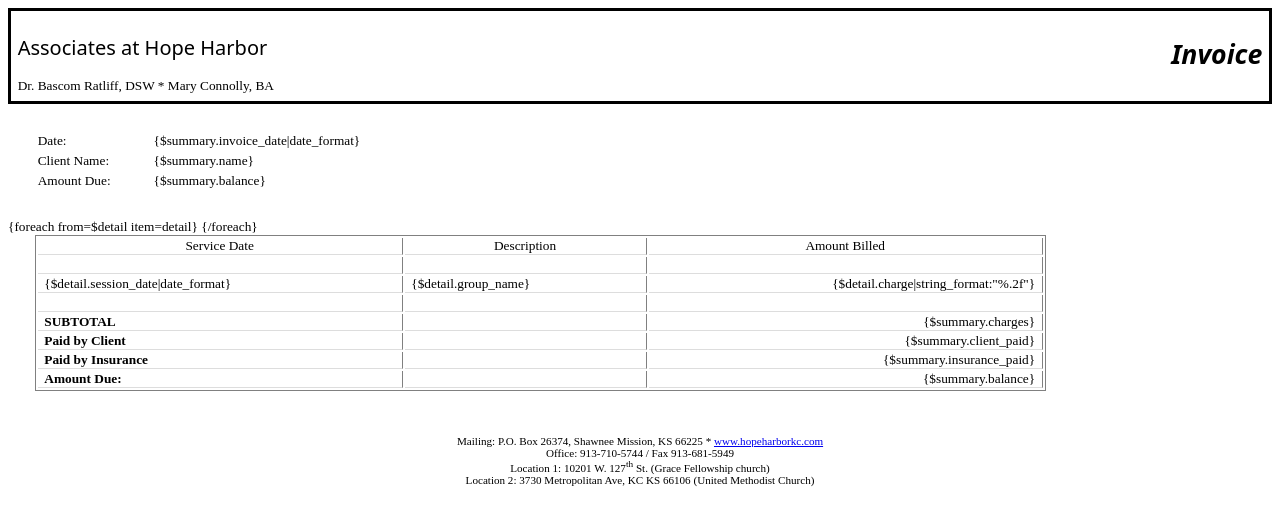
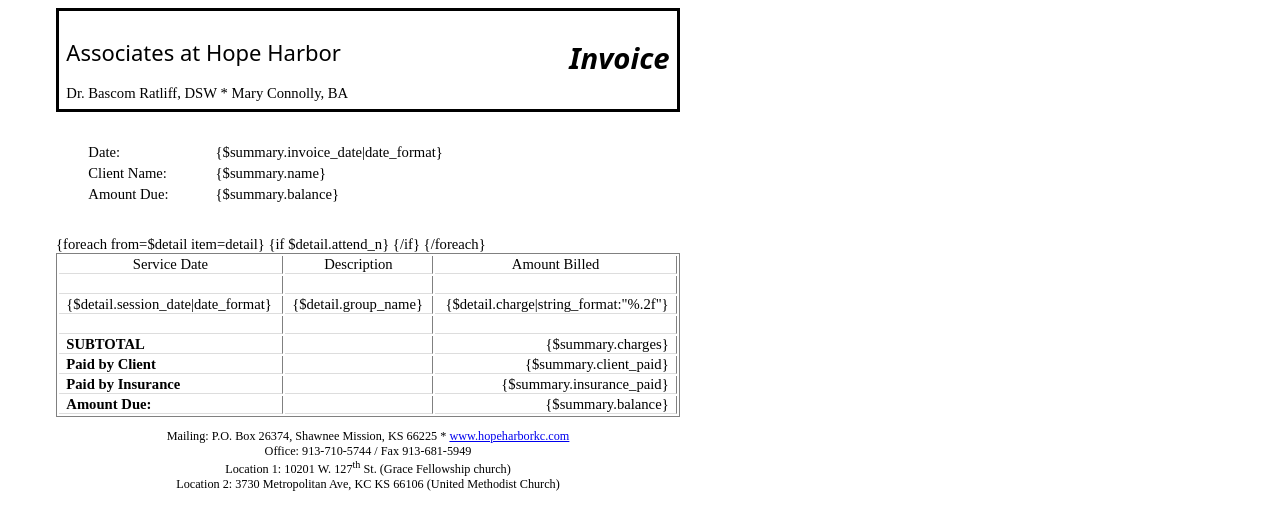
Before and after one commit to dckc/hh-office, a PHP site: page /templates/invoice.html in a window 1280 px wide. Shown: the top 530 px of the page. Run offline with PHP 8.4, Linux system fonts and the light colour scheme.

Commit message:
- sort invoices by date; show only rows with attend_n set; tweak alignment
- hide execution time

```diff
--- a/actions/invoice.php
+++ b/actions/invoice.php
@@ -21,9 +21,11 @@
       $summary['balance'] = number_format($summary['balance'], 2);
 
       $detail = query_result($app->db(), "
-select session_date, group_name, charge, client_paid, insurance_paid, due
+select session_date, group_name
+     , attend_n, charge, client_paid, insurance_paid, due
 from hh_office.Attendance
-where client_id = '$id'");
+where client_id = '$id'
+order by session_date");
 
       df_display(array('summary'=>$summary,
 		       'detail'=>$detail),
--- a/index.php
+++ b/index.php
@@ -21,5 +21,5 @@
 
 
 $time = microtime(true) - $time;
-echo "<p>Execution Time: $time</p>";
+echo "<!--Execution Time: $time-->";
 ?>
--- a/templates/invoice.html
+++ b/templates/invoice.html
@@ -4,7 +4,15 @@
   <title>Hope Harbor Invoice</title>
 <style type="text/css">
 {literal}
-body { font-size: 10pt }
+body { font-size: 11pt }
+
+div.page {
+padding: 0;
+width: 6.5in;
+margin-top: 0;
+margin-left: 0.5in;
+margin-right: 0.5in;
+}
 
 div.letterhead {
  border-style: solid;
@@ -46,9 +54,8 @@
 
 table.rows  {
  border: 1px solid gray;
- margin-left: 2em;
- width: 80%;
- }
+ width: 100%;
+}
 
 table.rows th, table.rows td { padding: 0 0.5em;
   border-bottom: 1px solid #DDD;
@@ -70,7 +77,7 @@
  font-size: smaller;
  font-family: serif;
  font-style: normal;
- margin-top: 4em;
+ margin-top: 1em;
  float: bottom;
  }
 
@@ -78,6 +85,7 @@
 </style>
 </head>
 <body>
+<div class="page">
 
 <div class="letterhead">
  <h1>Invoice</h1>
@@ -96,8 +104,7 @@
 <tr><th>Date:</th><td id="date">{$summary.invoice_date|date_format}</td></tr>
 <tr>
   <th>Client Name:</th>
-  <td>{$summary.name}</span>
-  </td>
+  <td>{$summary.name}</td>
 </tr>
 <tr><th>Amount Due:</th><td id="due1" class="amt_">{$summary.balance}</td></tr>
 </tbody>
@@ -135,16 +142,13 @@
 
 <tbody id="fill">
     {foreach from=$detail item=detail}
+    {if $detail.attend_n}
     <tr class="listing">
       <td>{$detail.session_date|date_format}</td>
       <td>{$detail.group_name}</td>
       <td class="amt">{$detail.charge|string_format:"%.2f"}</td>
-<!--
-      <td>{$detail.client_paid}</td>
-      <td>{$detail.insurance_paid}</td>
-      <td>{$detail.due}</td>
--->
     </tr>
+    {/if}
     {/foreach}
 </tbody>
 
@@ -159,6 +163,6 @@
   Location 2: 3730 Metropolitan Ave, KC KS 66106 (United Methodist Church)
 </address>
 
-
+</div>
 </body>
 </html>
```
